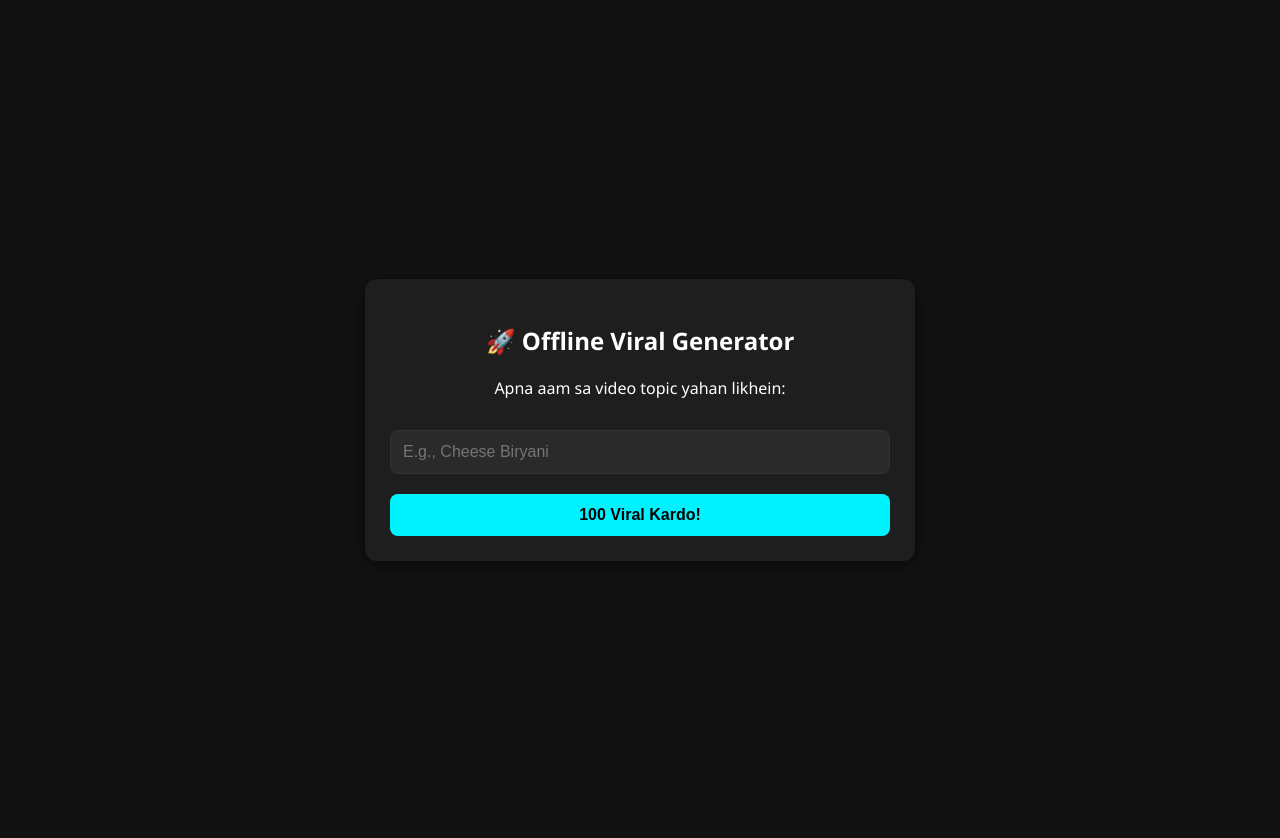
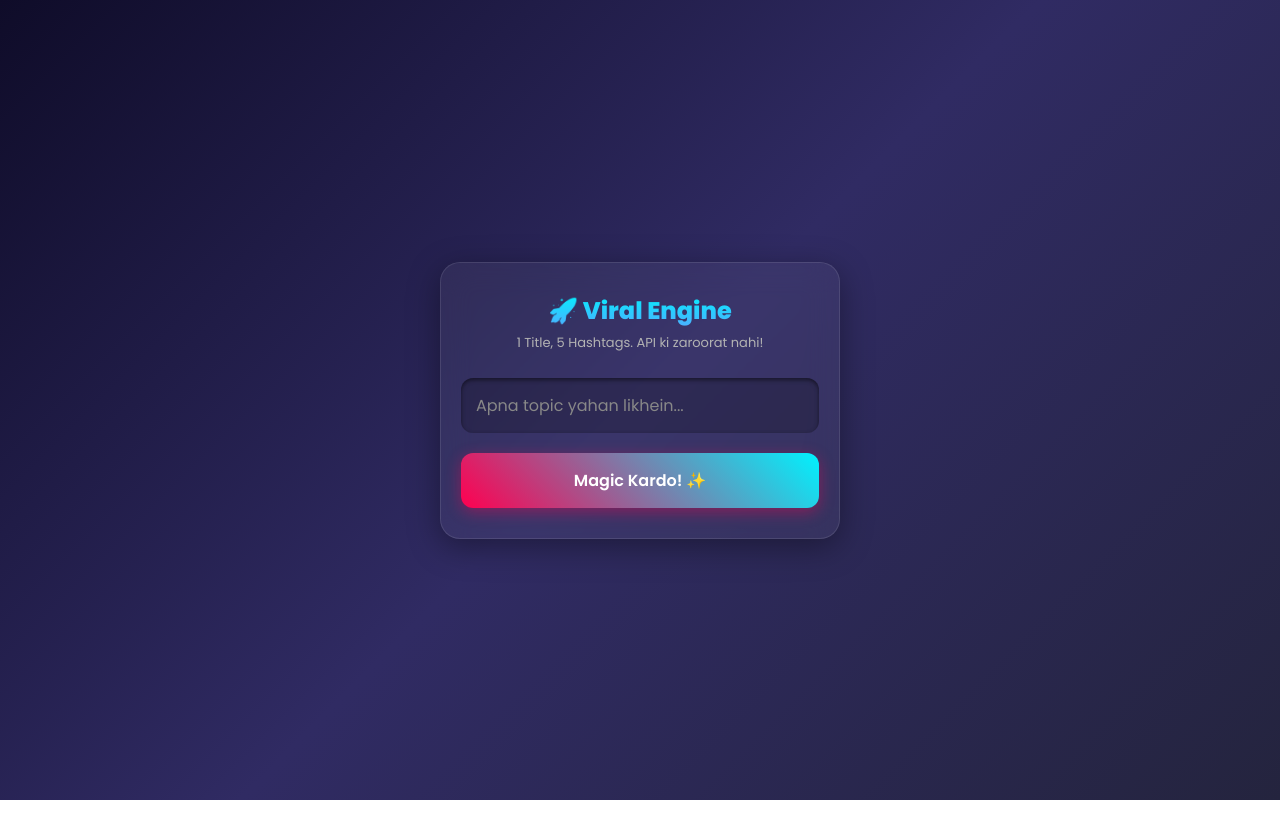
Before and after one commit to malikhamza607/viralhook-ai, a website: page index.html in a window 1280 px wide. After the commit the page ends 800 px from the top, so only its background shows below. Drawn offline with Linux system fonts and the light colour scheme.

Commit message:
Update index.html

```diff
--- a/index.html
+++ b/index.html
@@ -2,108 +2,142 @@
 <html lang="en">
 <head>
     <meta charset="UTF-8">
-    <meta name="viewport" content="width=device-width, initial-scale=1.0">
-    <title>Offline Viral Title Generator</title>
+    <meta name="viewport" content="width=device-width, initial-scale=1.0, maximum-scale=1.0, user-scalable=no">
+    <title>Pro TikTok Viral Generator</title>
     <style>
-        body { font-family: 'Segoe UI', Tahoma, Geneva, Verdana, sans-serif; background-color: #121212; color: white; display: flex; justify-content: center; align-items: center; min-height: 100vh; margin: 0; padding: 20px;}
-        .container { background: #1e1e1e; padding: 25px; border-radius: 12px; box-shadow: 0 4px 15px rgba(0,0,0,0.5); width: 100%; max-width: 500px; text-align: center; }
-        input { width: 100%; padding: 12px; margin-top: 15px; border: 1px solid #333; border-radius: 8px; background: #2a2a2a; color: white; box-sizing: border-box; outline: none; font-size: 16px;}
-        input:focus { border-color: #00f2fe; }
-        button { width: 100%; padding: 12px; margin-top: 20px; background: #00f2fe; color: black; border: none; border-radius: 8px; cursor: pointer; font-size: 16px; font-weight: bold; transition: 0.3s; }
-        button:hover { background: #00c0cb; }
-        .result { margin-top: 20px; text-align: left; background: #2a2a2a; padding: 15px; border-radius: 8px; display: none; white-space: pre-wrap; font-size: 14px; border-left: 4px solid #ff0050; max-height: 400px; overflow-y: auto; }
+        @import url('https://fonts.googleapis.com/css2?family=Poppins:wght@400;600;800&display=swap');
+
+        * { box-sizing: border-box; margin: 0; padding: 0; font-family: 'Poppins', sans-serif; }
+
+        body {
+            background: linear-gradient(135deg, #0f0c29, #302b63, #24243e);
+            color: #fff; display: flex; justify-content: center; align-items: center;
+            min-height: 100vh; padding: 20px;
+        }
+
+        .glass-card {
+            background: rgba(255, 255, 255, 0.05);
+            backdrop-filter: blur(15px);
+            -webkit-backdrop-filter: blur(15px);
+            border: 1px solid rgba(255, 255, 255, 0.1);
+            border-radius: 20px;
+            padding: 30px 20px;
+            width: 100%;
+            max-width: 400px;
+            box-shadow: 0 8px 32px 0 rgba(0, 0, 0, 0.37);
+            text-align: center;
+        }
+
+        h2 { font-weight: 800; font-size: 24px; margin-bottom: 5px; background: -webkit-linear-gradient(#00f2fe, #4facfe); -webkit-background-clip: text; -webkit-text-fill-color: transparent; }
+        p { font-size: 13px; color: #b3b3b3; margin-bottom: 25px; }
+
+        input {
+            width: 100%; padding: 15px; border: none; border-radius: 12px;
+            background: rgba(0, 0, 0, 0.2); color: #fff; font-size: 16px;
+            box-shadow: inset 0 2px 4px rgba(0,0,0,0.5); outline: none;
+            transition: 0.3s;
+        }
+        input:focus { box-shadow: inset 0 2px 4px rgba(0,0,0,0.5), 0 0 10px rgba(0, 242, 254, 0.5); }
+        input::placeholder { color: #888; }
+
+        button.generate-btn {
+            width: 100%; padding: 15px; margin-top: 20px; border: none; border-radius: 12px;
+            background: linear-gradient(45deg, #ff0050, #00f2fe);
+            color: white; font-size: 16px; font-weight: 600; cursor: pointer;
+            box-shadow: 0 4px 15px rgba(255, 0, 80, 0.4); transition: 0.3s transform;
+        }
+        button.generate-btn:active { transform: scale(0.95); }
+
+        .loader { display: none; margin-top: 20px; font-size: 14px; color: #00f2fe; animation: pulse 1.5s infinite; }
+        @keyframes pulse { 0% { opacity: 0.5; } 50% { opacity: 1; } 100% { opacity: 0.5; } }
+
+        .result-container {
+            display: none; margin-top: 25px; background: rgba(0, 0, 0, 0.3);
+            border-radius: 15px; padding: 20px; text-align: left; position: relative;
+            border-left: 4px solid #ff0050;
+        }
+
+        .result-title { font-size: 16px; font-weight: 600; margin-bottom: 10px; line-height: 1.4;}
+        .result-tags { font-size: 14px; color: #00f2fe; }
+
+        .copy-btn {
+            width: 100%; margin-top: 15px; padding: 12px; border: 1px solid #00f2fe;
+            background: transparent; color: #00f2fe; border-radius: 10px;
+            font-weight: 600; cursor: pointer; transition: 0.3s;
+            display: flex; justify-content: center; align-items: center; gap: 8px;
+        }
+        .copy-btn:hover { background: rgba(0, 242, 254, 0.1); }
+
+        .toast {
+            position: fixed; bottom: 20px; left: 50%; transform: translateX(-50%);
+            background: #4facfe; color: #fff; padding: 10px 20px; border-radius: 50px;
+            font-size: 13px; font-weight: 600; opacity: 0; pointer-events: none; transition: 0.3s;
+        }
+        .toast.show { opacity: 1; bottom: 40px; }
+
     </style>
 </head>
 <body>
 
-<div class="container">
-    <h2>🚀 Offline Viral Generator</h2>
-    <p>Apna aam sa video topic yahan likhein:</p>
-    <input type="text" id="videoTitle" placeholder="E.g., Cheese Biryani">
-    <button onclick="generateContent()">100 Viral Kardo!</button>
+<div class="glass-card">
+    <h2>🚀 Viral Engine</h2>
+    <p>1 Title, 5 Hashtags. API ki zaroorat nahi!</p>
 
-    <div class="result" id="resultBox"></div>
+    <input type="text" id="videoTitle" placeholder="Apna topic yahan likhein...">
+    <button class="generate-btn" onclick="generateViral()">Magic Kardo! ✨</button>
+
+    <div class="loader" id="loader">Data find kar raha hoon... 🔍</div>
+
+    <div class="result-container" id="resultBox">
+        <div class="result-title" id="outTitle"></div>
+        <div class="result-tags" id="outTags"></div>
+        <button class="copy-btn" onclick="copyToClipboard()">
+            <svg width="18" height="18" viewBox="0 0 24 24" fill="none" stroke="currentColor" stroke-width="2"><rect x="9" y="9" width="13" height="13" rx="2" ry="2"></rect><path d="M5 15H4a2 2 0 0 1-2-2V4a2 2 0 0 1 2-2h9a2 2 0 0 1 2 2v1"></path></svg>
+            Copy Text
+        </button>
+    </div>
 </div>
 
+<div class="toast" id="toast">Copied to clipboard! ✅</div>
+
 <script>
-    function generateContent() {
-        let topic = document.getElementById("videoTitle").value.trim();
-        const resultBox = document.getElementById("resultBox");
+    let finalCopyText = "";
 
-        if (!topic) {
-            alert("Bhai, pehle koi topic toh likho!");
-            return;
+    async function generateViral() {
+        const titleInput = document.getElementById("videoTitle").value.trim();
+        if (!titleInput) { alert("Pehle koi topic likhein!"); return; }
+
+        document.getElementById("loader").style.display = "block";
+        document.getElementById("resultBox").style.display = "none";
+
+        try {
+            const response = await fetch('/api/generate', {
+                method: 'POST',
+                headers: { 'Content-Type': 'application/json' },
+                body: JSON.stringify({ title: titleInput })
+            });
+            const data = await response.json();
+
+            document.getElementById("outTitle").innerText = data.title;
+            document.getElementById("outTags").innerText = data.hashtags;
+
+            // Copy karne ke liye text ready karna
+            finalCopyText = `${data.title}\n\n${data.hashtags}`;
+
+            document.getElementById("resultBox").style.display = "block";
+        } catch (error) {
+            alert("Kuch masla ho gaya. Internet check karein.");
+        } finally {
+            document.getElementById("loader").style.display = "none";
         }
+    }
 
-        // Pehla harf bara (Capitalize) karne ke liye
-        topic = topic.charAt(0).toUpperCase() + topic.slice(1);
-        let noSpaceTopic = topic.replace(/\s+/g, '').toLowerCase();
-
-        // Viral Templates
-        const templates = [
-            "POV: You just discovered {topic} 🤯",
-            "The ultimate truth about {topic} 🤫",
-            "Never do this with {topic} ❌",
-            "This {topic} hack will change your life 💡",
-            "Wait for it... {topic} 🔥",
-            "Why everyone is obsessed with {topic} 🤩",
-            "My secret {topic} trick 🤫",
-            "If you love {topic}, watch this 🛑",
-            "Part 1 | The {topic} journey 🚀",
-            "Did you know this about {topic}? 🤔",
-            "Rating {topic} out of 10 💯",
-            "Top 3 mistakes you make with {topic} ⚠️",
-            "The most aesthetic {topic} ✨",
-            "Unboxing/Reviewing {topic} 📦",
-            "How to get the best {topic} 🏆",
-            "{topic} tutorial for beginners 📚",
-            "I tried the viral {topic} trend 🫣",
-            "What they don't tell you about {topic} 🤫",
-            "Is {topic} really worth the hype? 🤷‍♂️",
-            "{topic} check! ✅"
-        ];
-
-        let finalTitles = "🔥 VIRAL TITLES:\n\n";
-
-        // 100 Titles Generate karna
-        for (let i = 1; i <= 100; i++) {
-            // Random template uthana
-            let randomTemp = templates[Math.floor(Math.random() * templates.length)];
-            // Kabhi emoji add karna kabhi nahi, taake 100 unique lagain
-            let extraEmojis = [" 🔥", " ✨", " 💯", " 😱", " 🙌", " 🥺", " 🤌", " 🚀", " 🤯", ""];
-            let randomEmoji = extraEmojis[Math.floor(Math.random() * extraEmojis.length)];
-
-            let titleText = randomTemp.replace(/\{topic\}/g, topic) + randomEmoji;
-            finalTitles += `${i}. ${titleText}\n`;
-        }
-
-        // Hashtags Generate karna
-        let finalHashtags = "\n\n🚀 TRENDING HASHTAGS:\n\n";
-        let baseHashtags = ["fyp", "foryou", "viral", "trending", "tiktok", "explore", "foryoupage", "viralvideo", "trend", "tiktokpakistan", "learning", "hack", "tips", "tricks", "daily", "vlog", "aesthetic", "wow", "omg", "mustwatch"];
-
-        let generatedTags = new Set();
-
-        // Topic se milte julte tags
-        generatedTags.add("#" + noSpaceTopic);
-        generatedTags.add("#" + noSpaceTopic + "viral");
-        generatedTags.add("#" + noSpaceTopic + "trend");
-        generatedTags.add("#" + noSpaceTopic + "hack");
-        generatedTags.add("#" + noSpaceTopic + "tips");
-
-        // 100 tags poore karne ke liye loop
-        let count = 1;
-        while (generatedTags.size < 100) {
-            let randomBase = baseHashtags[Math.floor(Math.random() * baseHashtags.length)];
-            let tag = `#${randomBase}${count}`; // Alag alag combinations banaye ga jaise #fyp1, #viral22 etc
-            generatedTags.add(tag);
-            count++;
-        }
-
-        finalHashtags += Array.from(generatedTags).join(" ");
-
-        // Screen par show karna
-        resultBox.innerText = finalTitles + finalHashtags;
-        resultBox.style.display = "block";
+    function copyToClipboard() {
+        navigator.clipboard.writeText(finalCopyText).then(() => {
+            const toast = document.getElementById("toast");
+            toast.classList.add("show");
+            setTimeout(() => toast.classList.remove("show"), 2000);
+        });
     }
 </script>
 
```
